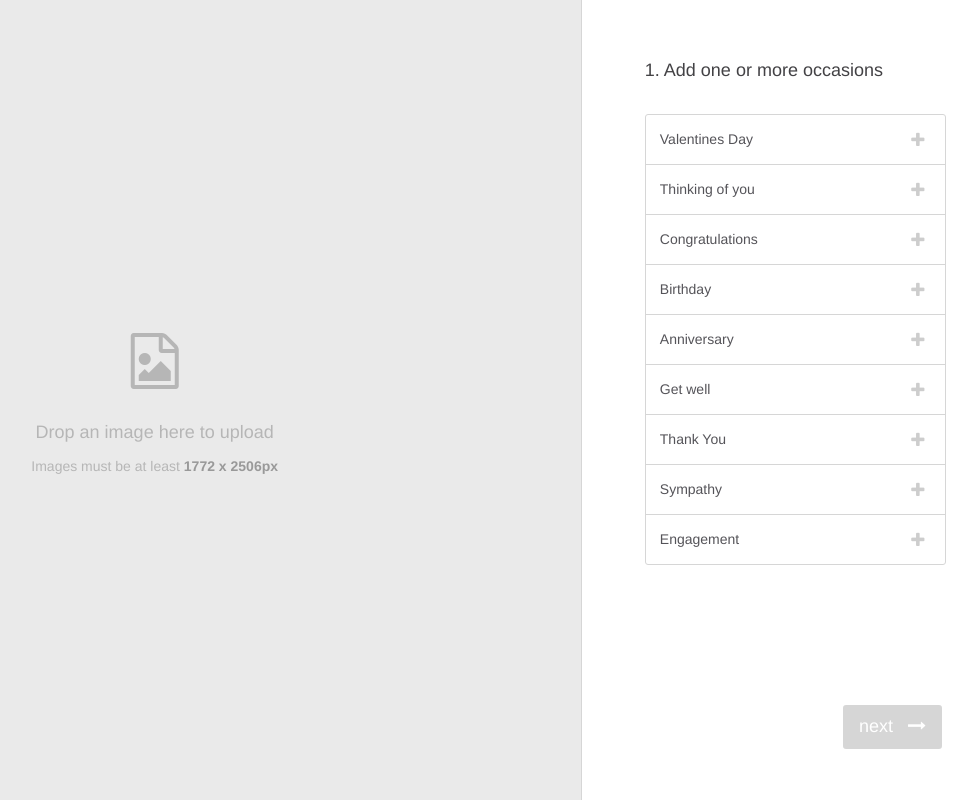
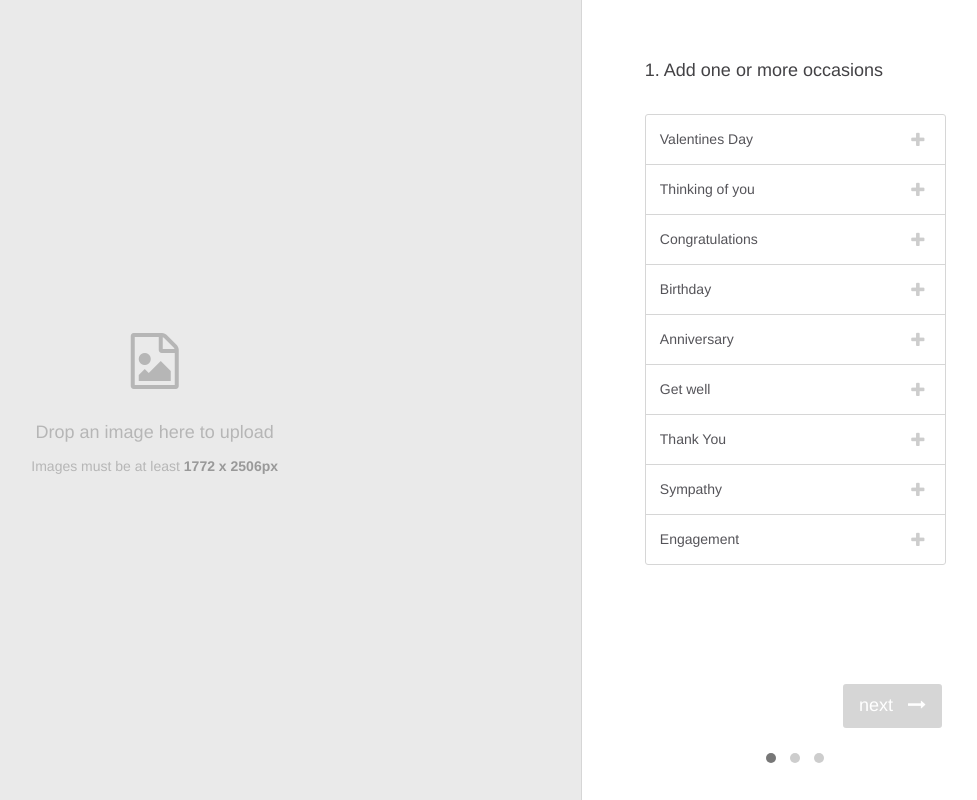
Before and after one commit to beason/thortful-beason, a website: page public/index.html in a window 1280 px wide. Shown: the whole page, without its empty margins (272-1249 px from the left). Drawn offline with Linux system fonts and the light colour scheme.

Commit message:
Addition of panel indicators

```diff
--- a/public/index.html
+++ b/public/index.html
@@ -65,7 +65,13 @@
                             <button id="next_btn" class="btn btn-primary btn-lg disabled">next <i class="fa fa-long-arrow-right"></i></button>
                         </div>
                     </div>
-
+                       <div class="row">
+                           <div id="upload-dots">
+                               <span class='dot selected'></span>
+                               <span class='dot'></span>
+                               <span class='dot'></span>
+                           </div>
+                       </div>
 
                     </div>
                 </div>
--- a/public/scripts/func.js
+++ b/public/scripts/func.js
@@ -33,6 +33,8 @@ $('#next_btn').on('click', function() {
     	$('#next_btn').text('confirm').addClass('end');
     }
 
+    $('.dot').removeClass('selected').eq(elem_no - 1).addClass('selected')
+
 	$('#prev_btn').show();
 
 });
@@ -52,6 +54,7 @@ $('#prev_btn').on('click', function() {
     	$('#prev_btn').hide();
     }
 
+    $('.dot').removeClass('selected').eq(elem_no - 1).addClass('selected')
 
 });
 
--- a/resources/sass/pages/upload.scss
+++ b/resources/sass/pages/upload.scss
@@ -60,7 +60,7 @@
             text-align: center;
         }
         #upload-step {
-            padding: 12% 12% 0%;
+            padding: 12% 12% 0%	;
             margin-bottom: 100px;
             ul {
                 border: 1px solid #d6d6d6;
@@ -141,7 +141,7 @@
             right: 0px;
             bottom: 0px;
             left: 0px;
-            padding: 12%;
+            padding: 12% 12% 6%;
             text-align: center;
 
            .row	{
@@ -171,6 +171,23 @@
                 	color: inherit;
                 }
             }
+
+            #upload-dots {
+            	margin: 20px 0px 0px;
+            	.dot {
+            		margin: 5px;
+            		display: inline-block;
+            		width: 10px;
+            		height: 10px;
+            		border-radius: 14px;
+            		background: #cdcdcd;
+            		&.selected {
+            			background: #777;
+
+
+            		}
+            	}
+            }
         }
     }
 }
```
Also changed, not shown: public/css/style.css, 1 other file.
